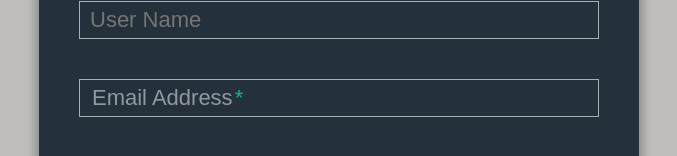
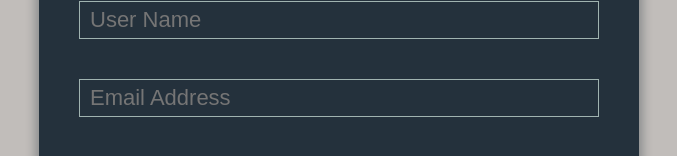
Before and after one commit to cipherchase/cipherchase, a React app: page / in a window 1280 px wide. Shown: the part 1015-1171 px from the top of the page, without its empty margins (301-978 px from the left). Built offline with nearby package versions, Linux system fonts and the light colour scheme.

Commit message:
email logic for signup

```diff
--- a/src/components/SignupForm.jsx
+++ b/src/components/SignupForm.jsx
@@ -129,11 +129,7 @@ class SignupForm extends React.Component {
           </div>
 
           <div className="field-wrap">
-            <label>
-              Email Address
-              <span className="req">*</span>
-            </label>
-            <input name="email" type="email" required  />
+            <input name="email" placeholder="Email Address" type="email" required  />
           </div>
 
           <div className="field-wrap">
```
